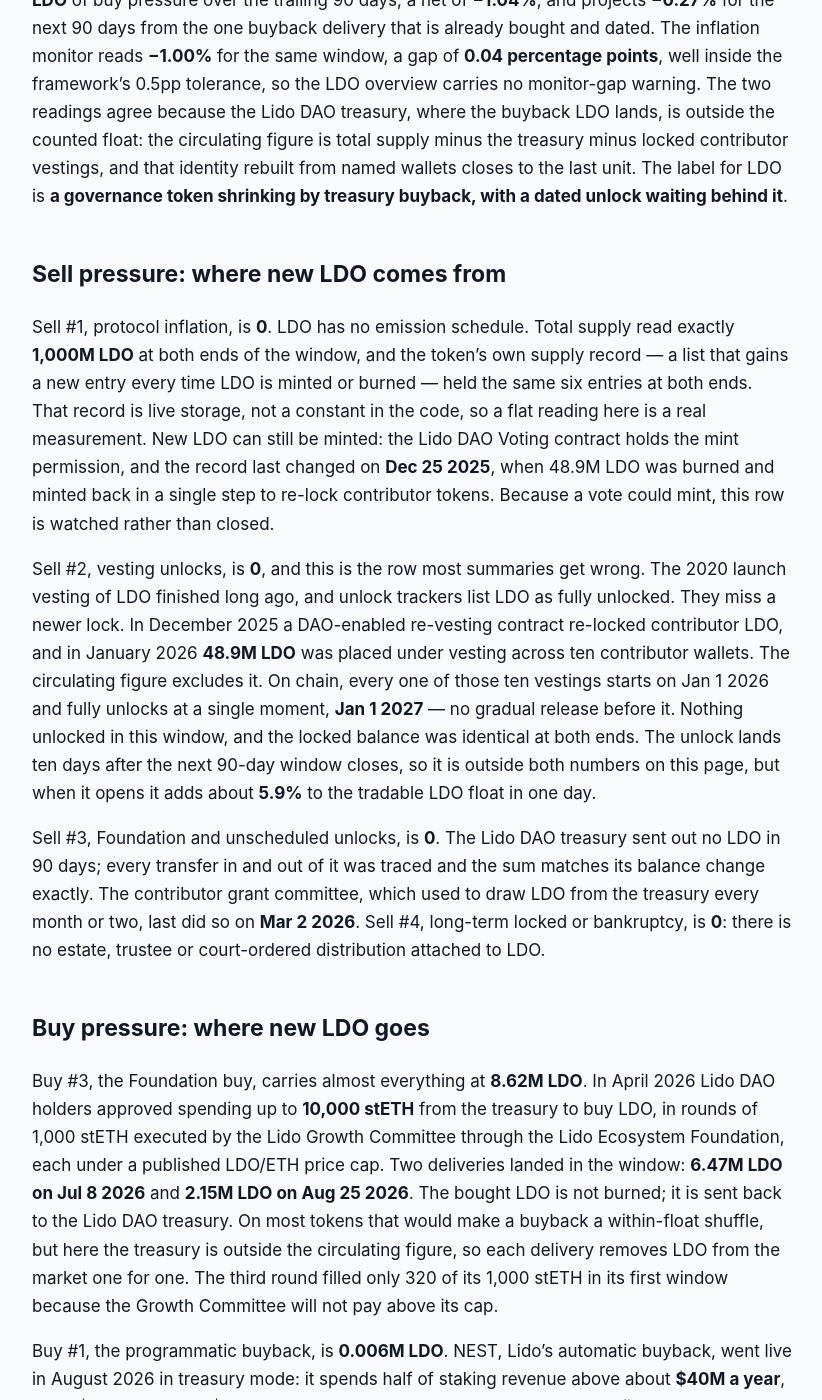
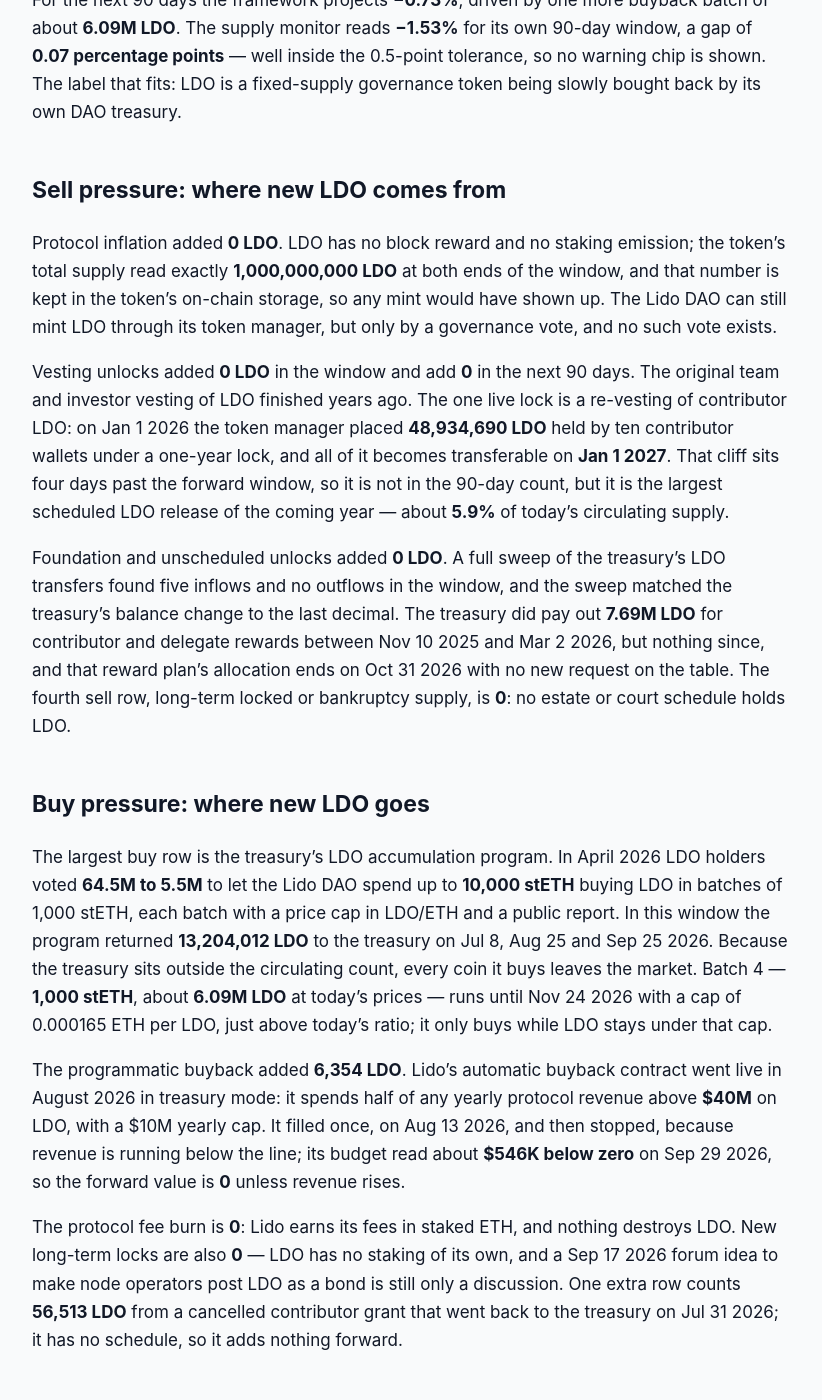
Before and after one commit to jeevansongmy-spec/mrnasdog-articles, a Jekyll site: the page built from crypto/ldo-pressure-framework.md, in a window 1280 px wide and 1400 px high, scrolled down 612 px. Shown: the whole window, without its empty margins (228-1050 px from the left). Built offline with Jekyll 4.4.1, drawn with Linux system fonts in a browser that asks for light colours; some of the changed text lies outside the part shown.

Commit message:
publish: crypto/ldo-pressure-framework

```diff
--- a/crypto/ldo-pressure-framework.md
+++ b/crypto/ldo-pressure-framework.md
@@ -1,53 +1,57 @@
 ---
-title:         "LDO Inflation Analysis · September 2026 · Supply was shrinking · trend softening"
-description:   "LDO supply was shrinking: −1.04% in 90 days as a Lido DAO buyback moved 8.68M LDO into a treasury outside the float. −0.27% next; 48.9M unlocks Jan 1 2027."
+title:         "LDO Inflation Analysis · September 2026 · Supply shrinking · projected to keep shrinking"
+description:   "LDO supply is shrinking: no new LDO is minted and the Lido DAO treasury bought back 13.2M LDO, −1.60% net in 90 days and −0.73% next. A 48.93M cliff opens Jan 1 2027."
 canonical_url: "https://mrnasdog.com/research/ldo/inflation"
-tags:                    ["crypto", "ldo", "lido", "defi"]
+tags:          ["crypto", "ldo", "lido", "defi"]
 published:     true
 ---
 
-Originally published at [LDO Inflation Analysis · September 2026 · Supply was shrinking · trend softening](https://mrnasdog.com/research/ldo/inflation).
+*Originally published at [https://mrnasdog.com/research/ldo/inflation](https://mrnasdog.com/research/ldo/inflation)*
 
-# LDO Inflation Analysis · September 2026 · Supply was shrinking · trend softening
+# LDO Inflation Analysis · September 2026 · Supply shrinking · projected to keep shrinking
 
-LDO supply was shrinking and the shrink is softening. The Pressure Framework reads the Lido DAO token at **−1.04%** over the last 90 days and **−0.27%** projected for the next 90, against a monitor reading of **−1.00%**. Sell pressure was **0**: no LDO was minted, unlocked or paid out of the treasury. Buy pressure was **8.68M LDO**, almost all of it a holder-approved buyback that swaps treasury stETH for LDO and keeps the LDO in the Lido DAO treasury — a wallet that sits outside the counted float, so every bought LDO genuinely leaves the market. The constraint is a fixed **1,000M LDO** supply that only a DAO vote can raise, and a **48.9M LDO** contributor lock that opens on **Jan 1 2027**.
+LDO, the governance token of Lido DAO, is shrinking in the market: no new LDO was created over the last 90 days, while the Lido DAO treasury took **13,266,879 LDO** off the market, almost all of it through an LDO buyback paid for with staked ETH. The MrNasdog Pressure Framework reads LDO at **−1.60% net** over 90 days and **−0.73%** for the next 90, against a supply-monitor reading of **−1.53%**. LDO has a fixed supply of 1 billion; the main risk to this reading is a **48.93M LDO** vesting cliff that opens on **Jan 1 2027**, four days after the forward window closes.
 
 ## The verdict, in one paragraph
 
-Against a circulating base of **834.2M LDO**, the framework books **0** of sell pressure and **8.68M LDO** of buy pressure over the trailing 90 days, a net of **−1.04%**, and projects **−0.27%** for the next 90 days from the one buyback delivery that is already bought and dated. The inflation monitor reads **−1.00%** for the same window, a gap of **0.04 percentage points**, well inside the framework's 0.5pp tolerance, so the LDO overview carries no monitor-gap warning. The two readings agree because the Lido DAO treasury, where the buyback LDO lands, is outside the counted float: the circulating figure is total supply minus the treasury minus locked contributor vestings, and that identity rebuilt from named wallets closes to the last unit. The label for LDO is **a governance token shrinking by treasury buyback, with a dated unlock waiting behind it**.
+Over the 90 days to Sep 29 2026, LDO's circulating supply fell by **1.60%**. Nothing was added: the LDO token has no emission, no vesting tranche opened, and the Lido DAO treasury paid out no LDO. On the other side, the treasury pulled **13.27M LDO** out of the market and holds it. For the next 90 days the framework projects **−0.73%**, driven by one more buyback batch of about **6.09M LDO**. The supply monitor reads **−1.53%** for its own 90-day window, a gap of **0.07 percentage points** — well inside the 0.5-point tolerance, so no warning chip is shown. The label that fits: LDO is a fixed-supply governance token being slowly bought back by its own DAO treasury.
 
 ## Sell pressure: where new LDO comes from
 
-Sell #1, protocol inflation, is **0**. LDO has no emission schedule. Total supply read exactly **1,000M LDO** at both ends of the window, and the token's own supply record — a list that gains a new entry every time LDO is minted or burned — held the same six entries at both ends. That record is live storage, not a constant in the code, so a flat reading here is a real measurement. New LDO can still be minted: the Lido DAO Voting contract holds the mint permission, and the record last changed on **Dec 25 2025**, when 48.9M LDO was burned and minted back in a single step to re-lock contributor tokens. Because a vote could mint, this row is watched rather than closed.
+Protocol inflation added **0 LDO**. LDO has no block reward and no staking emission; the token's total supply read exactly **1,000,000,000 LDO** at both ends of the window, and that number is kept in the token's on-chain storage, so any mint would have shown up. The Lido DAO can still mint LDO through its token manager, but only by a governance vote, and no such vote exists.
 
-Sell #2, vesting unlocks, is **0**, and this is the row most summaries get wrong. The 2020 launch vesting of LDO finished long ago, and unlock trackers list LDO as fully unlocked. They miss a newer lock. In December 2025 a DAO-enabled re-vesting contract re-locked contributor LDO, and in January 2026 **48.9M LDO** was placed under vesting across ten contributor wallets. The circulating figure excludes it. On chain, every one of those ten vestings starts on Jan 1 2026 and fully unlocks at a single moment, **Jan 1 2027** — no gradual release before it. Nothing unlocked in this window, and the locked balance was identical at both ends. The unlock lands ten days after the next 90-day window closes, so it is outside both numbers on this page, but when it opens it adds about **5.9%** to the tradable LDO float in one day.
+Vesting unlocks added **0 LDO** in the window and add **0** in the next 90 days. The original team and investor vesting of LDO finished years ago. The one live lock is a re-vesting of contributor LDO: on Jan 1 2026 the token manager placed **48,934,690 LDO** held by ten contributor wallets under a one-year lock, and all of it becomes transferable on **Jan 1 2027**. That cliff sits four days past the forward window, so it is not in the 90-day count, but it is the largest scheduled LDO release of the coming year — about **5.9%** of today's circulating supply.
 
-Sell #3, Foundation and unscheduled unlocks, is **0**. The Lido DAO treasury sent out no LDO in 90 days; every transfer in and out of it was traced and the sum matches its balance change exactly. The contributor grant committee, which used to draw LDO from the treasury every month or two, last did so on **Mar 2 2026**. Sell #4, long-term locked or bankruptcy, is **0**: there is no estate, trustee or court-ordered distribution attached to LDO.
+Foundation and unscheduled unlocks added **0 LDO**. A full sweep of the treasury's LDO transfers found five inflows and no outflows in the window, and the sweep matched the treasury's balance change to the last decimal. The treasury did pay out **7.69M LDO** for contributor and delegate rewards between Nov 10 2025 and Mar 2 2026, but nothing since, and that reward plan's allocation ends on Oct 31 2026 with no new request on the table. The fourth sell row, long-term locked or bankruptcy supply, is **0**: no estate or court schedule holds LDO.
 
 ## Buy pressure: where new LDO goes
 
-Buy #3, the Foundation buy, carries almost everything at **8.62M LDO**. In April 2026 Lido DAO holders approved spending up to **10,000 stETH** from the treasury to buy LDO, in rounds of 1,000 stETH executed by the Lido Growth Committee through the Lido Ecosystem Foundation, each under a published LDO/ETH price cap. Two deliveries landed in the window: **6.47M LDO on Jul 8 2026** and **2.15M LDO on Aug 25 2026**. The bought LDO is not burned; it is sent back to the Lido DAO treasury. On most tokens that would make a buyback a within-float shuffle, but here the treasury is outside the circulating figure, so each delivery removes LDO from the market one for one. The third round filled only 320 of its 1,000 stETH in its first window because the Growth Committee will not pay above its cap.
+The largest buy row is the treasury's LDO accumulation program. In April 2026 LDO holders voted **64.5M to 5.5M** to let the Lido DAO spend up to **10,000 stETH** buying LDO in batches of 1,000 stETH, each batch with a price cap in LDO/ETH and a public report. In this window the program returned **13,204,012 LDO** to the treasury on Jul 8, Aug 25 and Sep 25 2026. Because the treasury sits outside the circulating count, every coin it buys leaves the market. Batch 4 — **1,000 stETH**, about **6.09M LDO** at today's prices — runs until Nov 24 2026 with a cap of 0.000165 ETH per LDO, just above today's ratio; it only buys while LDO stays under that cap.
 
-Buy #1, the programmatic buyback, is **0.006M LDO**. NEST, Lido's automatic buyback, went live in August 2026 in treasury mode: it spends half of staking revenue above about **$40M a year**, up to **$50K a day** and **$10M a year**, and sends the LDO to the treasury. It filled one order, 1 stETH for 6,354 LDO on Aug 13 2026. Revenue has run below that bar since, and its budget now reads about **−$554K**, so it cannot spend until revenue recovers. Buy #5, a revoked grant returned, adds **0.057M LDO**: on Jul 31 2026 a contributor vesting contract was cancelled and its unvested LDO went back to the treasury.
+The programmatic buyback added **6,354 LDO**. Lido's automatic buyback contract went live in August 2026 in treasury mode: it spends half of any yearly protocol revenue above **$40M** on LDO, with a $10M yearly cap. It filled once, on Aug 13 2026, and then stopped, because revenue is running below the line; its budget read about **$546K below zero** on Sep 29 2026, so the forward value is **0** unless revenue rises.
 
-Buy #2, protocol fee burn, is **0**. LDO has no burn, and both places one could appear stayed flat: total supply at 1,000M and the dead address at 5.2 LDO. Buy #4, new long-term lock, is **0**: LDO has no staking or vote-lock, and the contributor re-lock predates the window and did not grow.
+The protocol fee burn is **0**: Lido earns its fees in staked ETH, and nothing destroys LDO. New long-term locks are also **0** — LDO has no staking of its own, and a Sep 17 2026 forum idea to make node operators post LDO as a bond is still only a discussion. One extra row counts **56,513 LDO** from a cancelled contributor grant that went back to the treasury on Jul 31 2026; it has no schedule, so it adds nothing forward.
 
 ## Foundation and overhang
 
-The largest LDO overhang is the Lido DAO treasury itself, holding **116.9M LDO**, up from 108.2M at the start of the window purely from buyback deliveries. It is read on chain at every rebuild. The second is the **48.9M LDO** contributor lock, which is not discretionary at all: it opens on a fixed date, Jan 1 2027. The third is the Growth Committee's buying wallet, which holds **2.26M LDO** already bought in the current round and due back to the treasury when the round closes on Sep 29 2026. The fourth is new: on **Sep 22 2026** holders approved a market-making loan of up to **7.5M LDO** from the treasury to keep LDO listed on centralized exchanges. It is contingent, not yet switched on, and when drawn it would move treasury LDO into the float. If the treasury balance falls between refreshes — through that loan, a grant draw or any other payment — the outflow enters Sell #3 at the next refresh.
+The Lido DAO treasury is the one large team-controlled overhang: **121,497,546 LDO** on Sep 29 2026, up from 108,230,667 at the start of the window because of the buybacks. The re-vested contributor wallets hold **48.93M LDO** that stays locked until Jan 1 2027. On Sep 21 2026 LDO holders also approved, 54.7M to 0, a standby facility that can lend up to **7.5M treasury LDO** to exchange market makers if trading on exchanges gets too thin; it has not been switched on. The contributor-reward multisig holds about **4.0M LDO**, already counted as circulating. The treasury balance is read on-chain at every rebuild, and the forum is walked for new payout or facility decisions. If the treasury's balance falls between refreshes, the outflow enters Sell #3 at the next refresh.
 
-## How LDO compares to other treasury-buyback governance tokens
+## How LDO compares to other DeFi governance tokens
 
-Most governance-token buybacks do less than they appear to. A buyback that burns, like an exchange token's quarterly auto-burn, removes supply outright. A buyback that parks coins in a team wallet the market already counts removes nothing from the float, however large the headline. LDO sits in a third, less common group: Lido DAO buys and holds, but it holds in a treasury the circulating figure has always excluded. So LDO gets the float effect of a burn without destroying anything, and the DAO keeps the option to spend those coins later. That option is the catch. A burn cannot be undone; a treasury balance can be lent to a market maker or granted to contributors, and the Sep 22 2026 market-making vote shows it can happen.
+LDO belongs to the class of fixed-supply DeFi governance tokens whose protocol earns real fees in another asset. Its closest structural peers are DAO tokens such as UNI and AAVE: no emission to validators, supply set at launch, and value tied to what the DAO chooses to do with its revenue. Among them, the split is between tokens with a standing fee-funded buyback and tokens that rely on votes. LDO now has both — an automatic buyback that only runs above $40M of yearly revenue, and a one-off, vote-approved accumulation program that did almost all of this window's buying.
 
-On issuance, LDO is stricter than uncapped staking tokens that mint several percent a year, and closer to a fixed-supply token: nothing is minted on a schedule and the ceiling is 1,000M. It is looser than a token with mint rights renounced, because the Lido DAO vote can still mint. And compared with a token still working through a team vest, LDO's remaining lock is small but concentrated: 48.9M LDO on one date instead of a monthly drip, which makes Jan 1 2027 the single most important date for LDO supply in the coming year.
+The mechanism differs from fee-burn tokens. On a chain like Ethereum the burn destroys coins every block; LDO's buybacks do not destroy anything, they park LDO in the Lido DAO treasury. The coins leave the circulating count, but the DAO keeps the power to spend them again — the Sep 21 2026 market-making facility is an example of how treasury LDO could come back. That makes LDO's shrinkage reversible by vote, unlike a burn.
+
+Against tokens still in their vesting years, LDO is almost fully unlocked: **82.96%** of the 1B supply circulates, and the rest is the treasury plus the one re-vesting lock. The difference is that its largest remaining release, the Jan 1 2027 cliff, arrives in a single day rather than as a monthly drip.
 
 ## What to watch in the next 90 days
 
-First, **Sep 29 2026**, when the third buyback round closes and the 2.26M LDO already bought should return to the treasury; any extra fill before then adds to the buy side. Second, whether the Growth Committee publishes a fourth 1,000-stETH round — about 7,000 stETH of the approved budget would remain, and none of it is in the forward number. Third, the market-making loan of up to 7.5M LDO approved on Sep 22 2026: if it is switched on, that LDO leaves the treasury and counts as sell pressure. Fourth, NEST: its budget must climb back above zero before it buys again, which needs staking revenue above about $40M a year. Fifth, the **Jan 1 2027** unlock of 48.9M LDO, just past this window, which will dominate the following reading.
+Batch 4 of the LDO accumulation program, 1,000 stETH with a price cap of 0.000165 ETH per LDO, runs until **Nov 24 2026**; if LDO trades above the cap, buying pauses and the forward buy falls short of 6.09M. The contributor reward plan's allocation ends on **Oct 31 2026**, and any new LDO allocation for it would come from the treasury and count as sell pressure. The standby market-making facility of up to 7.5M LDO can be switched on at any time. The automatic buyback restarts only if Lido's revenue climbs back above a $40M yearly pace. And the **48.93M LDO** re-vesting cliff opens on **Jan 1 2027**, just after the window — it will show up in the next rebuild's forward column.
 
 ## Summary
 
-The MrNasdog Pressure Framework reads LDO at **−1.04%** over the trailing 90 days and **−0.27%** projected forward: supply was shrinking, trend softening. The mechanism is a holder-approved Lido DAO buyback that swaps treasury stETH for LDO and keeps it in a treasury outside the counted float, while no LDO is minted, burned or unlocked. The key risk is that the removal is reversible and dated: the treasury can lend or grant its LDO, and a **48.9M LDO** contributor lock opens on Jan 1 2027. The ceiling is a fixed **1,000M LDO** that only a DAO vote can raise.
+LDO is a fixed-supply governance token of Lido DAO, and its circulating supply is shrinking: **−1.60%** over the last 90 days and a projected **−0.73%** over the next 90, with the supply monitor in agreement at **−1.53%**. No new LDO is created; the shrinkage comes from the Lido DAO treasury buying LDO with staked ETH and holding it. The key risk is that the buying depends on votes and price caps, not on a fixed rule, while a **48.93M LDO** cliff opens on Jan 1 2027. The ceiling on new supply is the 1 billion LDO already minted.
 
-MrNasdog Pressure Framework analysis of LDO, Metric 1 — Inflation. Data + explanation only. Not financial advice. Updated Sep 23 2026.
+---
+
+*MrNasdog Pressure Framework analysis of LDO, Metric 1 — Inflation. Data + explanation only. Not financial advice. Checked Sep 29 2026.*
```
